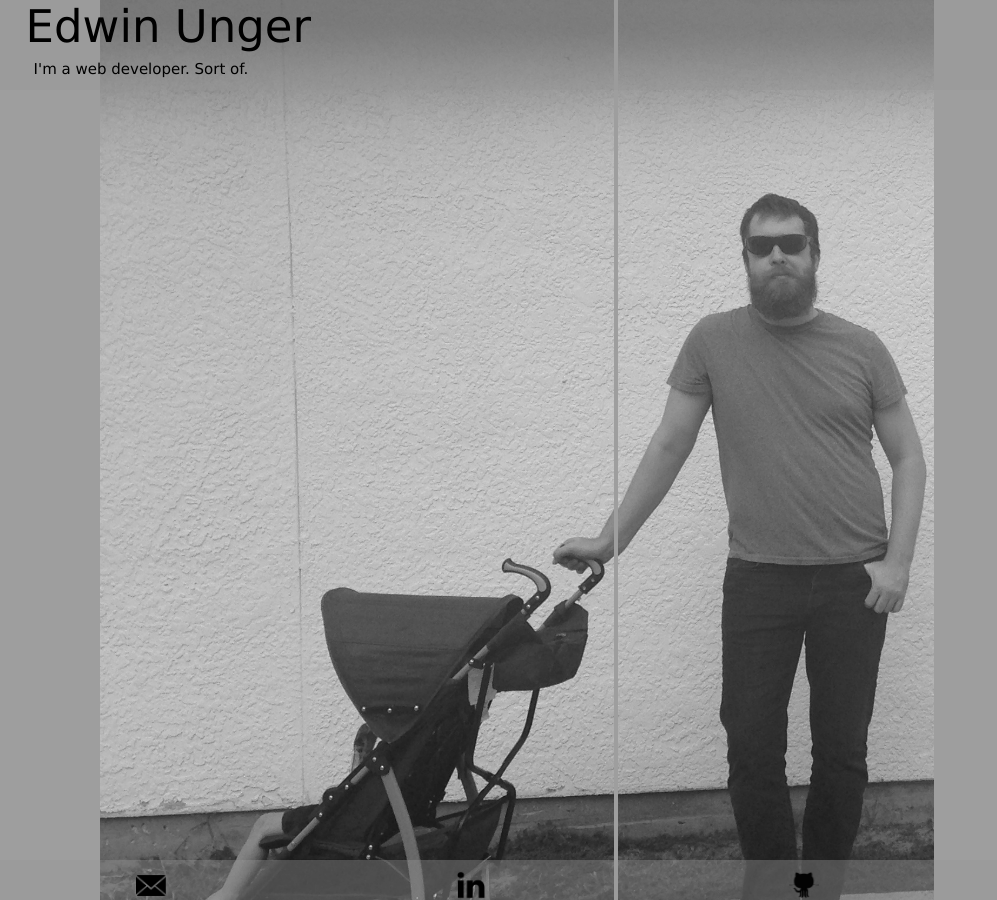
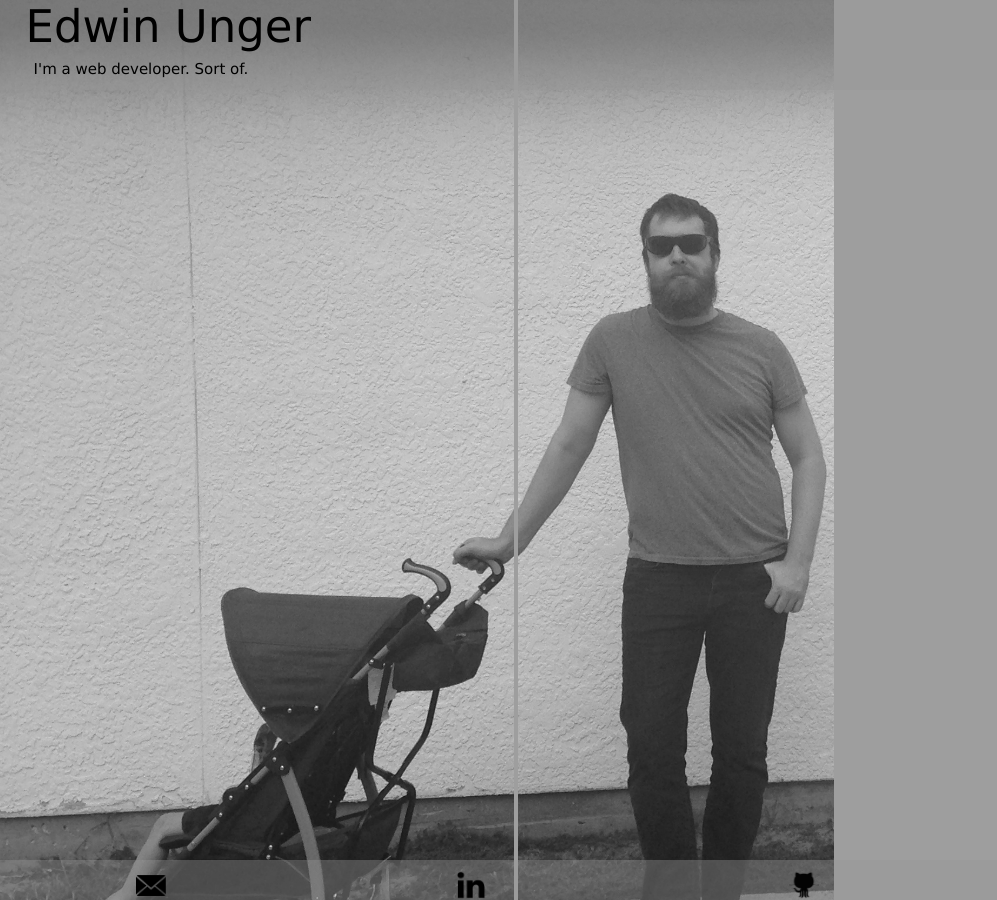
Before and after one commit to edwinunger/edwinunger.github.io, a Jekyll site: the page index.html, which Jekyll copies as it is, in a window 1280 px wide. Shown: the whole page, without its empty margins (0-997 px from the left). Built offline with Jekyll 4.4.1, drawn with Linux system fonts in a browser that asks for light colours.

Commit message:
image adjust

```diff
--- a/stylesheets/default.css
+++ b/stylesheets/default.css
@@ -54,7 +54,7 @@ a {
   left: 0%;
   z-index: -1;
   right: 0%;
-  margin-left: 100px;
+  margin-left: 0px;
   background-repeat:no-repeat;
   background-size:cover;
 }
```
